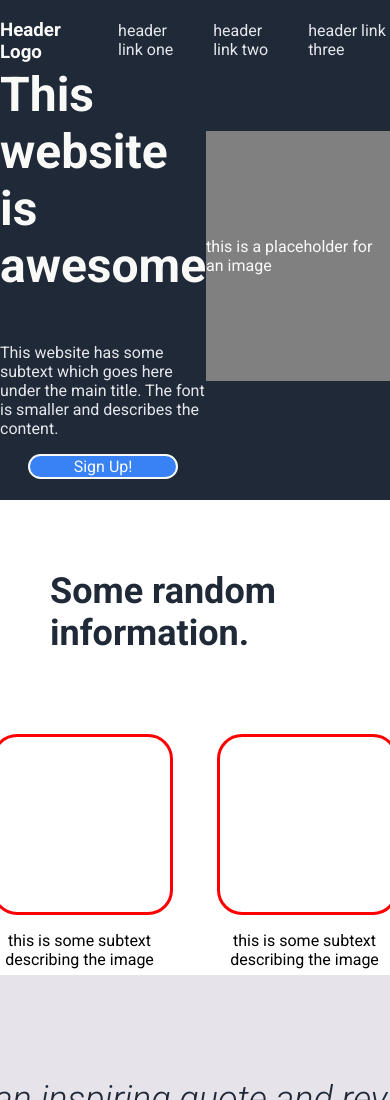
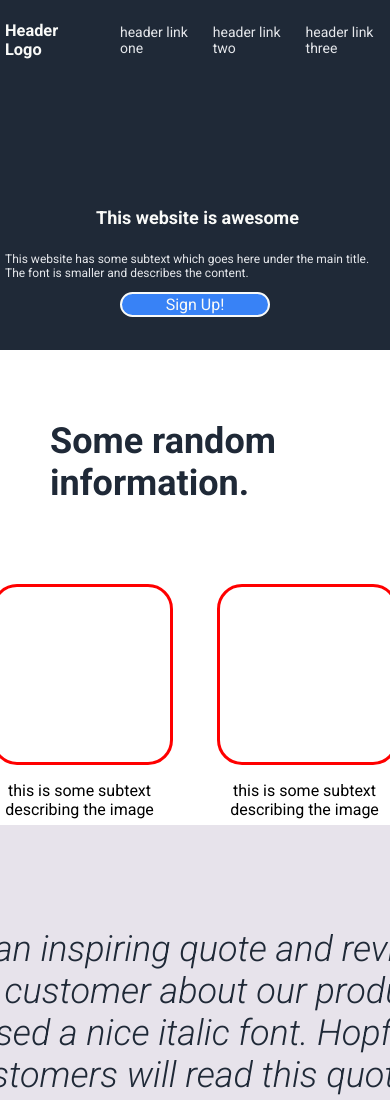
Before and after one commit to MikeN29/Web-Page-Template, a plain HTML site: page index.html in a window 390 px wide. Shown: the top 1100 px of the page. Drawn offline with Linux system fonts and the light colour scheme.

Commit message:
first part of making page responsive

```diff
--- a/styles.css
+++ b/styles.css
@@ -183,3 +183,49 @@ li {
   touch-action: manipulation;
   width: 150px;
 }
+
+
+/*make responsive for mobile*/
+
+
+
+@media only screen and (max-width: 600px) {
+
+
+    body {
+
+
+    }
+
+    .header {
+        padding: 5px;
+        font-size: 14px;
+    }
+
+    .section-one {
+        height: 350px;
+    }
+
+    .section-one-content {
+
+    }
+
+    .section-one-text > h1 {
+        font-size: 18px;
+        padding-left: 5px;
+    }
+
+    .section-one-text > p {
+        font-size: 12px;
+        padding-left: 5px;
+    }
+
+    .section-one-image-placeholder {
+
+        display: none;
+    }
+
+
+
+
+  }
```
Also changed, not shown: index.html (+3 -3 lines), 1 other file.
